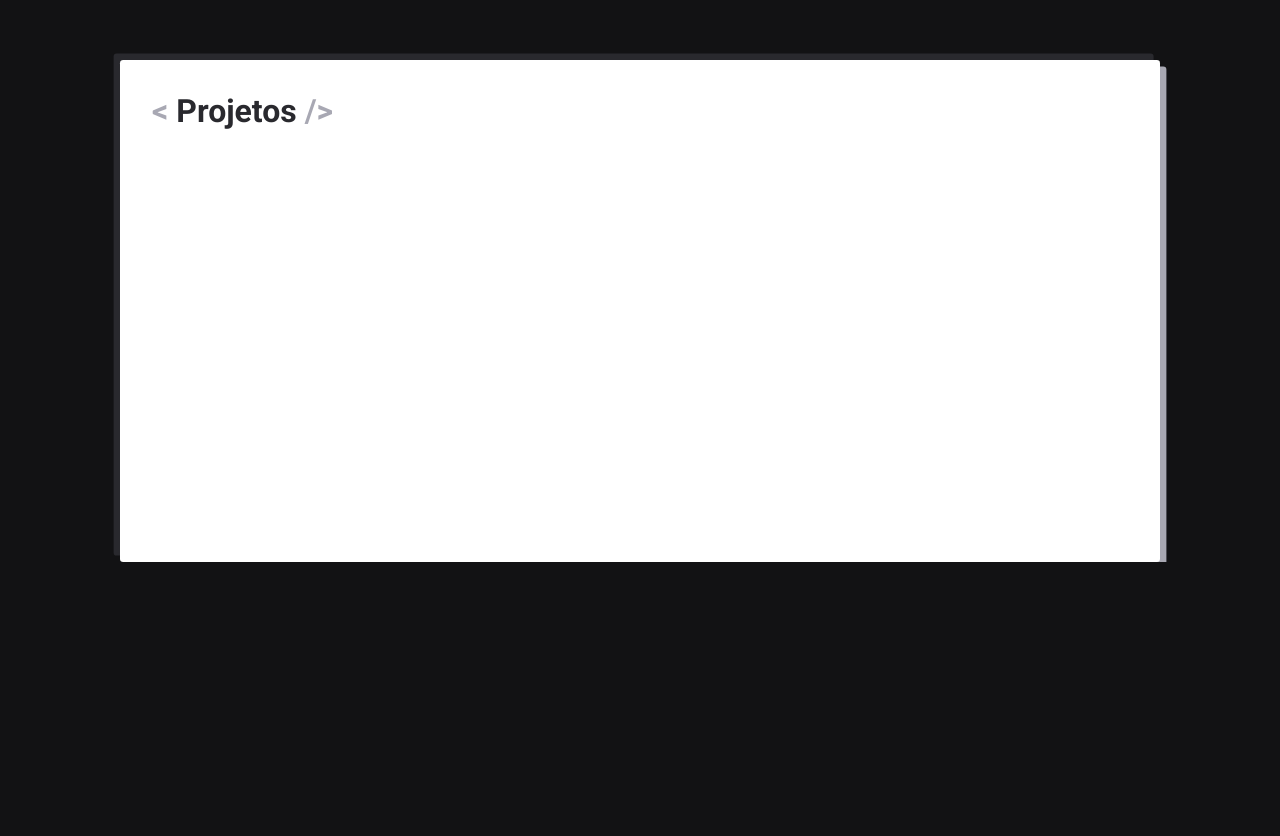
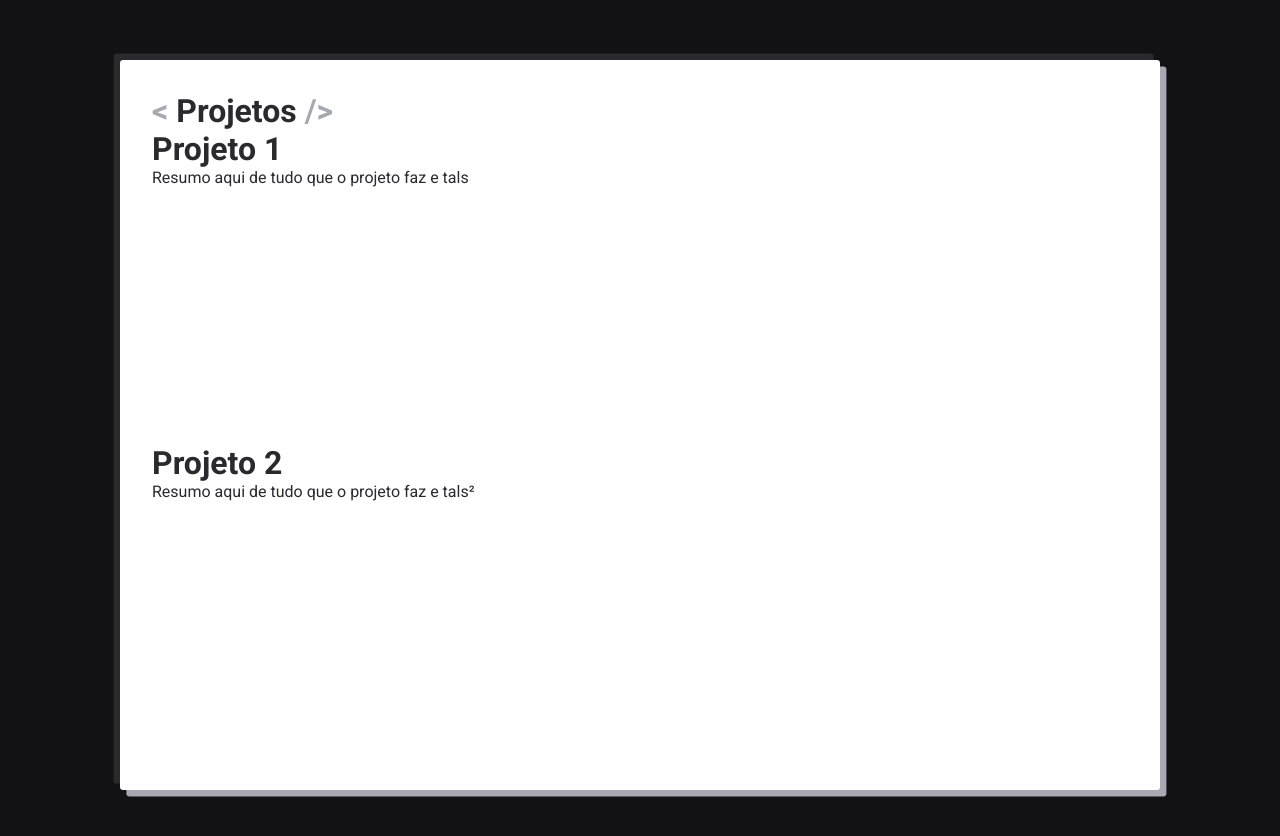
Before and after one commit to marceloromeiro/Portfol.io, a React (Vite) app: page / in a window 1280 px wide. Shown: the part 900-1736 px from the top of the page. Before the commit the page ends 1462 px from the top, so only its background shows below. Built offline with nearby package versions, Linux system fonts and the light colour scheme.

Commit message:
começando uma nova bagunça

```diff
--- a/src/pages/Main/partials/Apresentation/index.jsx
+++ b/src/pages/Main/partials/Apresentation/index.jsx
@@ -11,7 +11,17 @@ function Apresentation() {
           Projetos
           <span className="span-color">{' />'}</span>
         </h1>
-        <p />
+
+        <div className="projetos">
+          <div className="card face front">
+            <h1>Projeto 1</h1>
+            <p>Resumo aqui de tudo que o projeto faz e tals</p>
+          </div>
+          <div className="card face back">
+            <h1>Projeto 2</h1>
+            <p>Resumo aqui de tudo que o projeto faz e tals²</p>
+          </div>
+        </div>
 
       </div>
 
--- a/src/pages/Main/partials/Apresentation/styles.jsx
+++ b/src/pages/Main/partials/Apresentation/styles.jsx
@@ -9,12 +9,79 @@ export const Container = styled.div`
   color: var(--gray-800);
   border-radius: 0.2rem;
   box-shadow: 0.4rem 0.4rem 0 0 var(--gray-300),
-          -0.4rem -0.4rem 0 0 var(--gray-800);
+    -0.4rem -0.4rem 0 0 var(--gray-800);
 
-    p{
-        height: 400px;
+  p {
+    height: 400px;
+  }
+  .span-color {
+    color: var(--gray-300);
+  }
+
+  // Transformar em componente depois, vlw kelvyn
+  .projetos {
+    > div {
+      position: relative;
+      width: 508px;
+      height: 314px;
+      transform-style: preserve-3d;
+      perspective: 500px;
+
+      &:hover {
+        background-color: red;
+        transform: rotateY(180);
+      }
+      &.card &.face {
+        position: absolute;
+        top: 0;
+        left: 0;
+        width: 100%;
+        height: 100%;
+        box-shadow: 0 15px 35px rgba(0, 0, 0, 0.5);
+        border-radius: 15px;
+        background: rgba(255, 255, 255, 0.05);
+        backdrop-filter: blur(10px);
+        transform-style: preserve-3d;
+        transition: 1s;
+        backface-visibility: hidden;
+      }
+      .card:hover .face.front {
+        transform: rotateY(180deg);
+      }
+
+      .card .face.back {
+        transform: rotateY(180deg);
+      }
+
+      .card:hover .face.back {
+        transform: rotateY(360deg);
+      }
+
+      .card .face.front::before {
+        content: "";
+        position: absolute;
+        bottom: 40px;
+        right: 40px;
+        width: 60px;
+        height: 60px;
+        background: #fff;
+        border-radius: 50%;
+        opacity: 0.5;
+      }
+
+      .card .face.front::after {
+        content: "";
+        position: absolute;
+        bottom: 40px;
+        right: 80px;
+        width: 60px;
+        height: 60px;
+        background: #fff;
+        border-radius: 50%;
+        opacity: 0.7;
+      }
+
+
     }
-    .span-color{
-        color:var(--gray-300);
-    }
+  }
 `;
```
